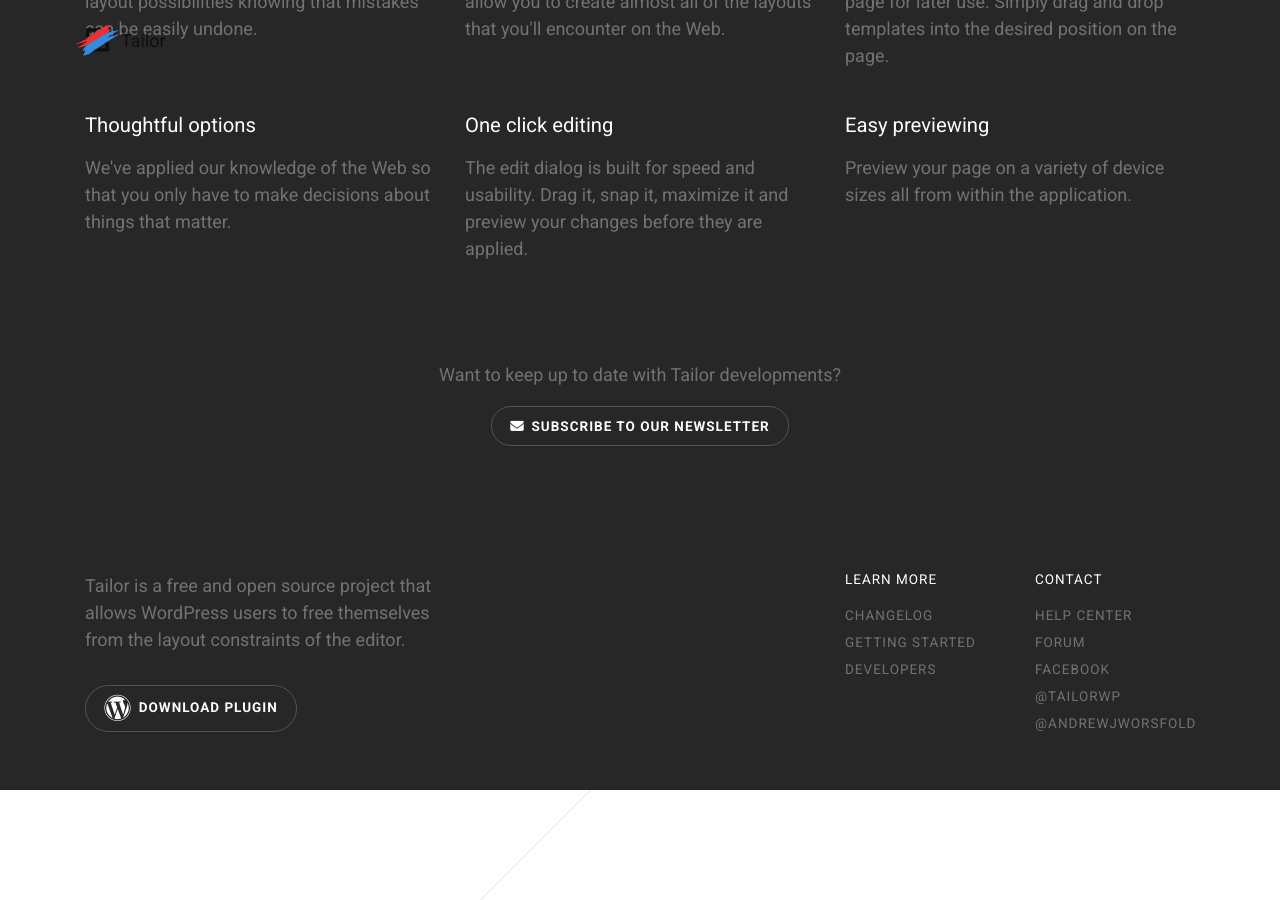
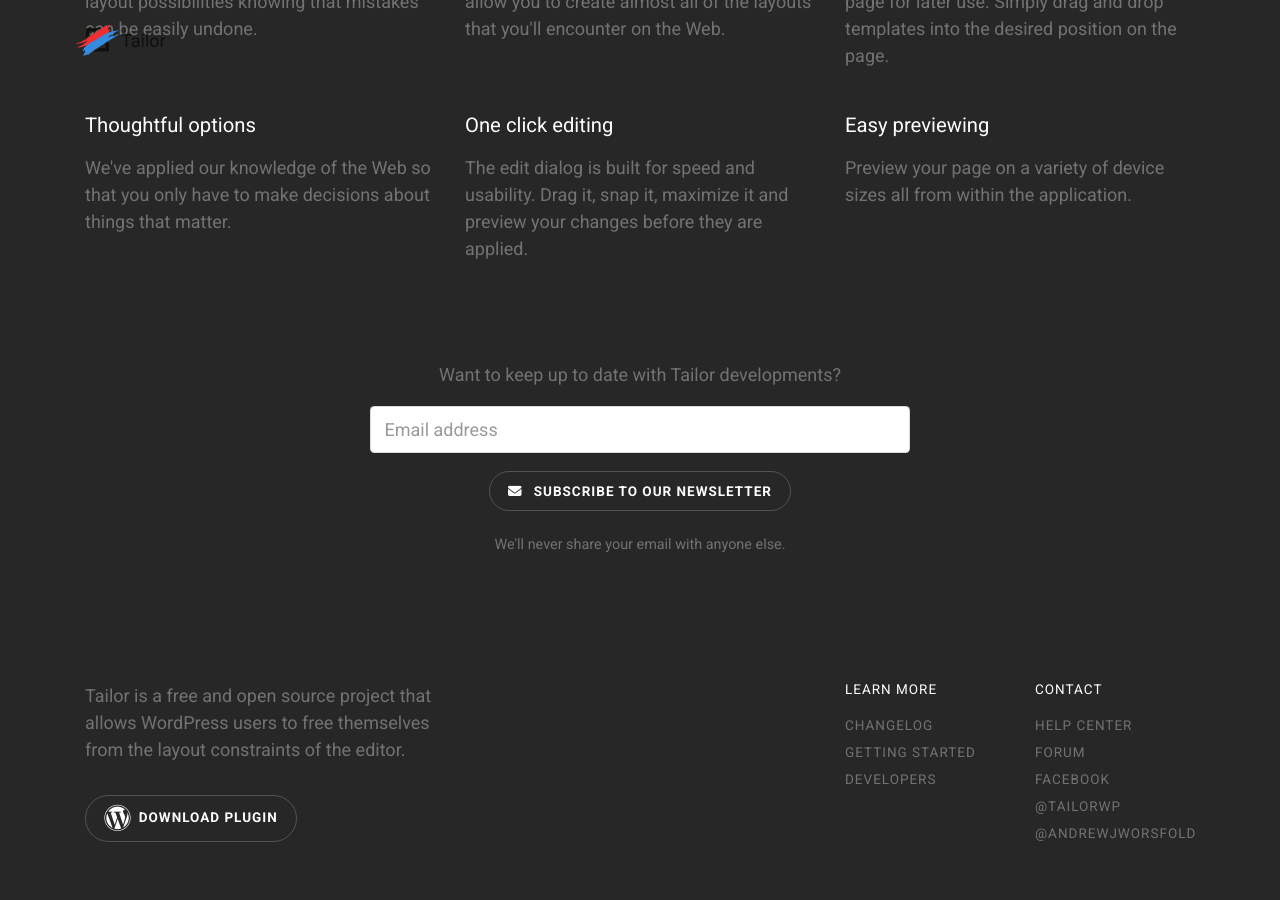
Before and after one commit to Enclavely/tailor, a Jekyll site: the page built from index.html, in a window 1280 px wide and 900 px high, scrolled down 4139 px. Built offline with Jekyll 4.4.1, drawn with Linux system fonts in a browser that asks for light colours; nearby versions of some CDN libraries; a script that is not in the unit is left out; the list of posts is cut into pages by our own code; before the commit the page ends 4929 px from its top, so only the background shows below that.

Commit message:
Updated signup form.

```diff
--- a/index.html
+++ b/index.html
@@ -110,8 +110,24 @@ title: Home
 
         <div class="row">
             <div class="col-md-6 col-md-offset-3 text-md-center m-y-3 subscribe">
-                <p>Want to keep up to date with Tailor developments?</p>
-                <a class="btn btn-outline-secondary" href="http://gettailor.us7.list-manage1.com/subscribe?u=89916b29627833b0309101add&id=0b23aa3894" target="_blank" onclick="ga('send', 'event', 'button', 'click', 'subscribe');"><i class="fa fa-envelope"></i>Subscribe to our newsletter</a>
+
+                <form action="//gettailor.us7.list-manage.com/subscribe/post?u=89916b29627833b0309101add&amp;id=0b23aa3894" method="post" id="mc-embedded-subscribe-form" name="mc-embedded-subscribe-form" class="validate" target="_blank" novalidate>
+                    <fieldset class="form-group">
+
+                        <label class="m-b-1" for="mce-EMAIL">Want to keep up to date with Tailor developments?</label>
+                        <input type="email" value="" name="EMAIL" class="form-control m-b-1" id="mce-EMAIL" placeholder="Email address" required>
+
+                        <!-- real people should not fill this in and expect good things - do not remove this or risk form bot signups-->
+                        <div style="position: absolute; left: -5000px;" aria-hidden="true">
+                            <input type="text" name="b_89916b29627833b0309101add_0b23aa3894" tabindex="-1" value="">
+                        </div>
+                        <div class="clearfix"></div>
+
+                        <button type="submit" value="Subscribe" name="subscribe" id="mc-embedded-subscribe" class="btn btn-outline-secondary" onclick="ga('send', 'event', 'button', 'click', 'subscribe');"><i class="fa fa-envelope"></i> Subscribe to our newsletter</button>
+
+                    </fieldset>
+                    <small class="text-muted">We'll never share your email with anyone else.</small>
+                </form>
             </div>
         </div>
     </div>
```
